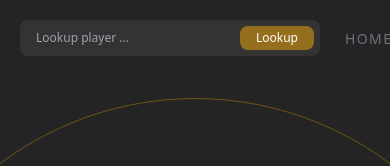
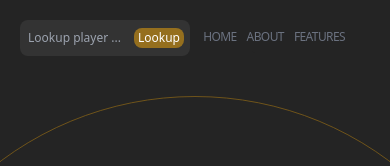
Before and after one commit to MHagenau/osrs-tracker, a Next.js app: page / in a window 390 px wide. Shown: the top 166 px of the page. Built offline with nearby package versions, Linux system fonts and the light colour scheme; what tailwindcss-percentage-width would draw is missing.

Commit message:
Fix header on mobile devices

```diff
--- a/components/Header.tsx
+++ b/components/Header.tsx
@@ -26,15 +26,15 @@ export default function Header({}: Props) {
             }}
             className='flex flex-row items-center'>
 
-        <div className='w-[300px]'>
+        <div className='md:w-[300px] w-[170px]'>
             <form>
                 <div className="relative">
-                    <input className="block p-2.5 pl-4 w-full text-xs text-gray-500 bg-[#333333] rounded-lg
+                    <input className="block p-2.5 pl-2 w-full text-xs text-gray-500 bg-[#333333] rounded-lg
                                     focus:ring-[#F7AB0A]/80 focus:border-[#F7AB0A]/80"
                             placeholder="Lookup player ..."/>
                     <Link href="/userpage">
-                    <button formAction="/userpage" className="text-white absolute right-1.5 bottom-1.5 bg-[#F7AB0A]/50 hover:bg-[#F7AB0A]/80
-                            focus:ring-2 focus:ring-[#F7AB0A]/50 focus:outline-none font-medium rounded-lg text-xs px-4 py-1">
+                    <button formAction="/userpage" className="text-white absolute right-1.5 bottom-2 bg-[#F7AB0A]/50 hover:bg-[#F7AB0A]/80
+                            focus:ring-1 focus:ring-[#F7AB0A]/50 focus:outline-none font-light rounded-lg text-xs md:px-4 px-1 py-0.5">
                         Lookup
                     </button>
                     </Link>
@@ -60,18 +60,18 @@ export default function Header({}: Props) {
             viewport={{
                 once: true
             }}
-            className='flex flex-row items-center text-gray-300'>
+            className='flex flex-row items-center text-gray-300 pr-5'>
 
             <Link href="/#hero">
-                <button className='heroButton'>Home</button>
+                <button className='md:heroButton heroButtonSmall'>Home</button>
             </Link>
 
             <Link href="/#about">
-                <button className='heroButton'>About</button>
+                <button className='md:heroButton heroButtonSmall'>About</button>
             </Link>
 
             <Link href="/#features">
-                <button className='heroButton'>Features</button>
+                <button className='md:heroButton heroButtonSmall'>Features</button>
             </Link>
 
         </motion.div>
--- a/components/InfoBoxes.tsx
+++ b/components/InfoBoxes.tsx
@@ -31,9 +31,9 @@ function InfoBoxes({ combatLvl, totalExp, totalRank, ehp, ehpRank, ehb, ehbRank,
         }}
         className='flex items-center justify-center mt-5'>
             <div className='md:w-1/2 w-4/5 grid xl:grid-cols-5 grid-cols-2 gap-3'>
-                <div className="w-full bg-[#1f1f1f] rounded-2xl px-4 shadow-lg text-xs">
+                <div className="w-full bg-[#1f1f1f] rounded-2xl px-4 shadow-lg text-sm">
                     <div className='grid grid-rows-2 grid-flow-col'>
-                        <img className="mx-auto row-span-2  mt-[22px]"
+                        <img className="mx-auto row-span-2  mt-[27px]"
                             src='./various_icons/combat.png'
                             alt=''
                         />
@@ -41,9 +41,9 @@ function InfoBoxes({ combatLvl, totalExp, totalRank, ehp, ehpRank, ehb, ehbRank,
                         <p className='text-gray-500'>{combatLvl}</p>
                     </div>
                 </div>
-                <div className="w-full bg-[#1f1f1f] rounded-2xl px-4 shadow-lg text-xs">
+                <div className="w-full bg-[#1f1f1f] rounded-2xl px-4 shadow-lg text-sm">
                     <div className='grid grid-rows-2 grid-flow-col'>
-                        <img className="mx-auto row-span-2  mt-[22px]"
+                        <img className="mx-auto row-span-2  mt-[27px]"
                             src='./various_icons/overall.png'
                             alt=''
                         />
@@ -51,9 +51,9 @@ function InfoBoxes({ combatLvl, totalExp, totalRank, ehp, ehpRank, ehb, ehbRank,
                         <p className='text-gray-500'>Rank: {totalRank}</p>
                     </div>
                 </div>
-                <div className="w-full bg-[#1f1f1f] rounded-2xl px-4 shadow-lg text-xs">
+                <div className="w-full bg-[#1f1f1f] rounded-2xl px-4 shadow-lg text-sm">
                     <div className='grid grid-rows-2 grid-flow-col'>
-                        <img className="mx-auto row-span-2  mt-[21px]"
+                        <img className="mx-auto row-span-2  mt-[26px]"
                             src='./various_icons/ehp.png'
                             alt=''
                         />
@@ -61,9 +61,9 @@ function InfoBoxes({ combatLvl, totalExp, totalRank, ehp, ehpRank, ehb, ehbRank,
                         <p className='text-gray-500'>Rank: {ehpRank}</p>
                     </div>
                 </div>
-                <div className="w-full bg-[#1f1f1f] rounded-2xl px-4 shadow-lg text-xs">
+                <div className="w-full bg-[#1f1f1f] rounded-2xl px-4 shadow-lg text-sm">
                     <div className='grid grid-rows-2 grid-flow-col'>
-                        <img className="mx-auto row-span-2  mt-[21px]"
+                        <img className="mx-auto row-span-2  mt-[26px]"
                             src='./various_icons/ehb.png'
                             alt=''
                         />
@@ -71,9 +71,9 @@ function InfoBoxes({ combatLvl, totalExp, totalRank, ehp, ehpRank, ehb, ehbRank,
                         <p className='text-gray-500'>Rank: {ehbRank}</p>
                     </div>
                 </div>
-                <div className="w-full bg-[#1f1f1f] rounded-2xl px-4 shadow-lg text-xs">
+                <div className="w-full bg-[#1f1f1f] rounded-2xl px-4 shadow-lg text-sm">
                     <div className='grid grid-rows-2 grid-flow-col'>
-                        <img className="mx-auto row-span-2  mt-[21px]"
+                        <img className="mx-auto row-span-2  mt-[26px]"
                             src='./various_icons/ttm.png'
                             alt=''
                         />
```
